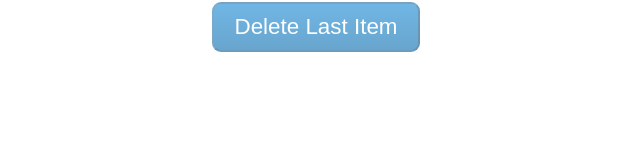
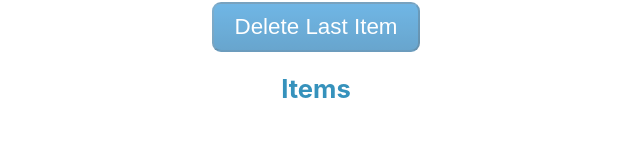
Before and after one commit to Igor333m/todolist, a React (Create React App) app: page / in a window 1280 px wide. Shown: the part 140-300 px from the top of the page, without its empty margins (324-964 px from the left). Built offline with nearby package versions, Linux system fonts and the light colour scheme.

Commit message:
feat: Add empty ListItems component

```diff
--- a/src/App.js
+++ b/src/App.js
@@ -1,5 +1,6 @@
 import React, { Component } from 'react';
 import AddItems from './components/AddItems';
+import ListItems from './components/ListItems';
 import './App.css';
 
 class App extends Component {
@@ -16,6 +17,9 @@ class App extends Component {
         <AddItems
           itemList={this.state.itemList}
         ></AddItems>
+        <ListItems>
+
+        </ListItems>
       </div>
     );
   }
--- a/src/components/AddItems.js
+++ b/src/components/AddItems.js
@@ -41,8 +41,6 @@ class AddItems extends Component {
 
 
   render() {
-    console.log("this.props", this.props);
-    console.log("this.state", this.state);
     const { itemList} = this.props
 
     return(
--- /dev/null
+++ b/src/components/ListItems.js
@@ -0,0 +1,17 @@
+import React, { Component } from 'react';
+import PropTypes from 'prop-types';
+
+class ListItems extends Component {
+  render() {
+    return (
+      <div>
+        <h2 className="items">Items</h2>
+        <ol>
+
+        </ol>
+      </div>
+    );
+  }
+}
+
+export default ListItems;
```
